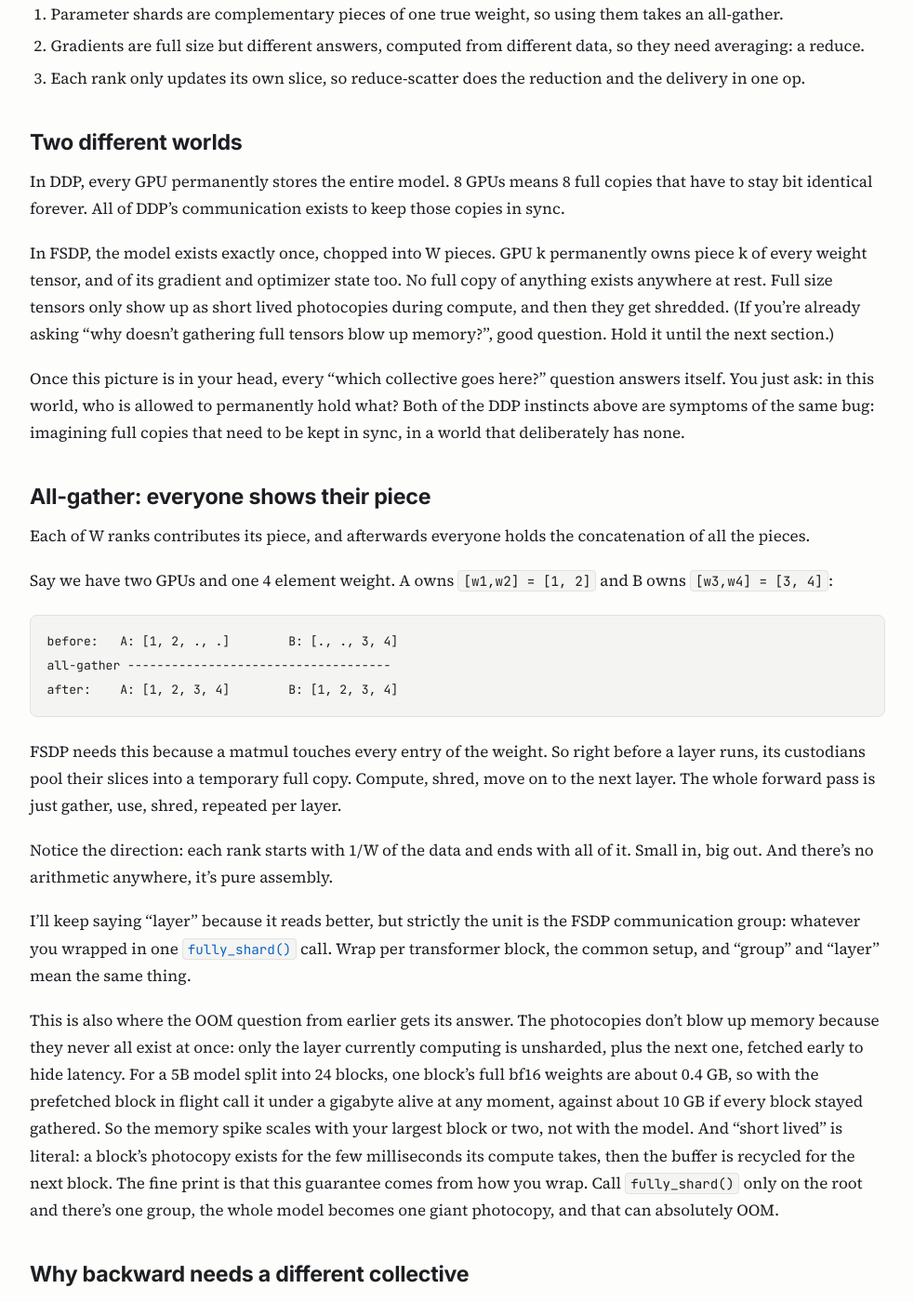
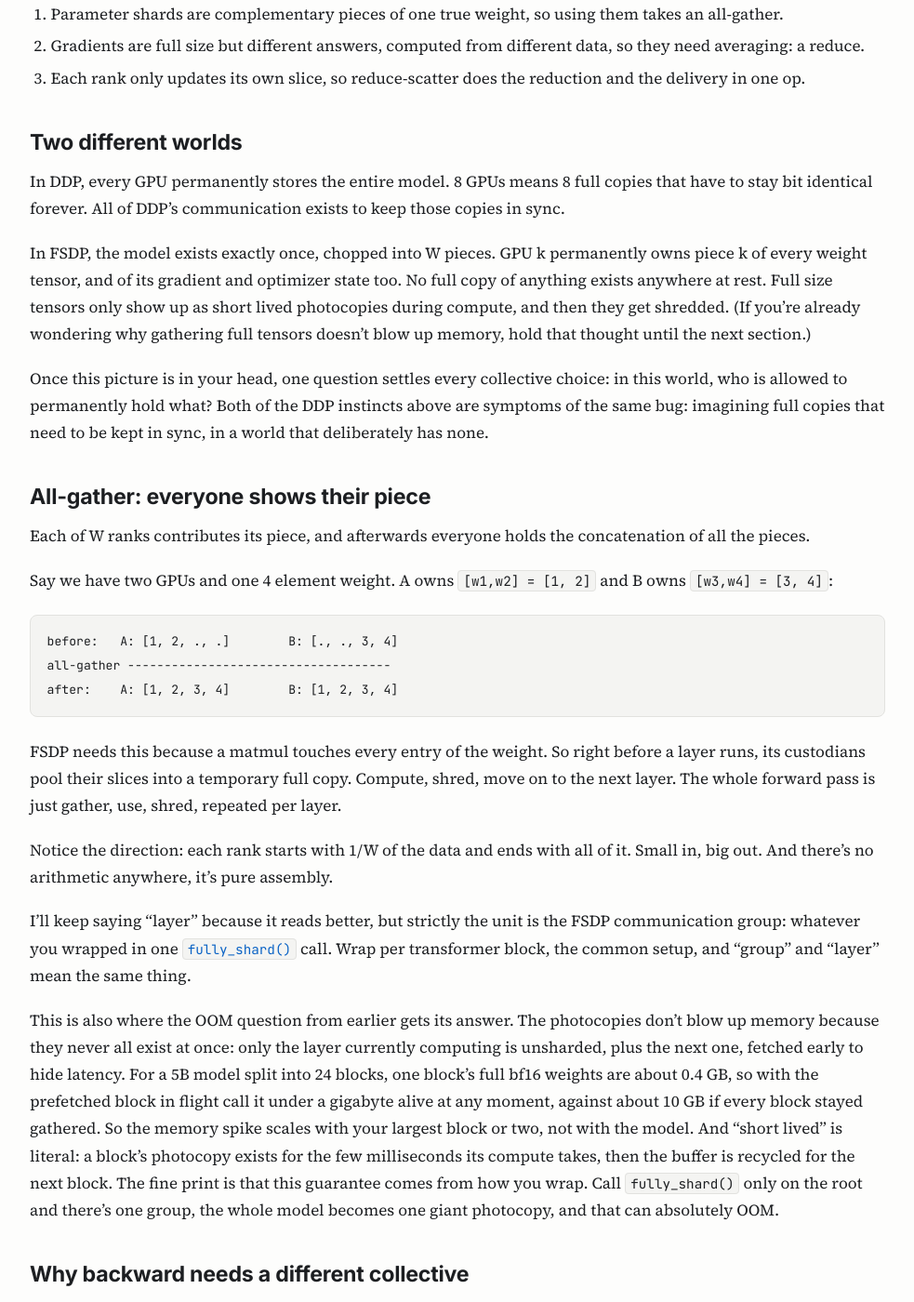
Before and after one commit to rakshithvasudev/rakshithvasudev.github.io, a Jekyll site: the page built from _posts/2026-07-26-fsdp-collectives-101.md, in a window 1280 px wide and 1400 px high, scrolled down 1463 px. Shown: the whole window at 93% size, without its empty margins (148-1131 px from the left). Built offline with Jekyll 4.4.1, drawn with Linux system fonts in a browser that asks for light colours; some of the changed text lies outside the part shown.

Commit message:
Line edit FSDP post: vary repeated phrasings shared with the NCCL post

````diff
--- a/_posts/2026-07-26-fsdp-collectives-101.md
+++ b/_posts/2026-07-26-fsdp-collectives-101.md
@@ -121,12 +121,12 @@ copies in sync.
 In FSDP, the model exists exactly once, chopped into W pieces. GPU k permanently owns
 piece k of every weight tensor, and of its gradient and optimizer state too. No full
 copy of anything exists anywhere at rest. Full size tensors only show up as short lived
-photocopies during compute, and then they get shredded. (If you're already asking "why
-doesn't gathering full tensors blow up memory?", good question. Hold it until the next
+photocopies during compute, and then they get shredded. (If you're already wondering
+why gathering full tensors doesn't blow up memory, hold that thought until the next
 section.)
 
-Once this picture is in your head, every "which collective goes here?" question answers
-itself. You just ask: in this world, who is allowed to permanently hold what? Both of
+Once this picture is in your head, one question settles every collective choice: in
+this world, who is allowed to permanently hold what? Both of
 the DDP instincts above are symptoms of the same bug: imagining full copies that need to
 be kept in sync, in a world that deliberately has none.
 
@@ -172,7 +172,7 @@ giant photocopy, and that can absolutely OOM.
 
 ## Why backward needs a different collective
 
-Here's the question that unlocked this for me. FSDP really has two communication jobs,
+What unlocked this for me was one question. FSDP really has two communication jobs,
 attached to two different things. Parameters get all-gathered whenever compute needs
 them in full: before a layer's forward, and, because the photocopy gets shredded right
 after forward, usually again before that layer's backward. Gradients get
@@ -250,7 +250,7 @@ comes back later as the parameter all-gather, paid at the moment it's useful. A
 bandwidth win as well as a memory one.
 
 So FSDP is DDP's all-reduce chopped in half, with each half moved to where the data is
-actually needed. Nothing new gets invented. The pieces just run at different times.
+actually needed. Nothing new gets invented; the pieces just run at different times.
 
 To be precise, the second half doesn't carry the same tensor.
 The optimizer steps in between, so the later all-gather moves updated parameter shards,
@@ -269,7 +269,7 @@ fresh w3 automatically at the next forward's all-gather, straight from the one r
 that owns it.
 
 Broadcast is DDP thinking. It assumes replicas that can drift apart. When there's one
-original per weight, staleness isn't a thing you have to prevent. It just can't happen.
+original per weight, there is nothing to go stale.
 
 ## Why not the other collectives?
 
@@ -341,8 +341,8 @@ rank 0 after reduce-scatter: [4.0, 2.0]
 rank 1 after reduce-scatter: [6.0, 4.0]
 ```
 
-It runs on two GPUs over NCCL, or on plain CPU over gloo, and the fallback branch is a
-small lesson in itself: `ReduceOp.AVG` is NCCL only, so on CPU you sum and divide
+It runs on two GPUs over NCCL, or on plain CPU over gloo, and the fallback branch is
+worth noticing: `ReduceOp.AVG` is NCCL only, so on CPU you sum and divide
 yourself. Verified on PyTorch 2.11.0.
 
 ## The check that fixed my mental model
````
Also changed, not shown: other parts of _posts/2026-07-26-fsdp-collectives-101.md (+4 -4 lines).
